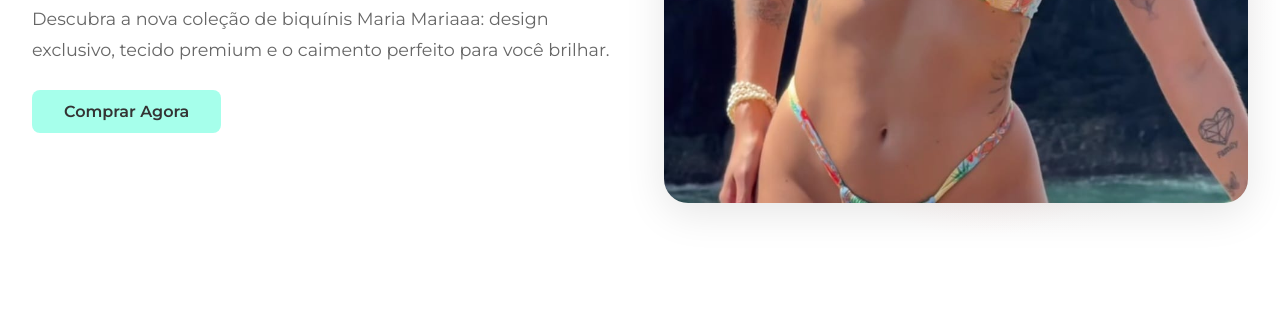
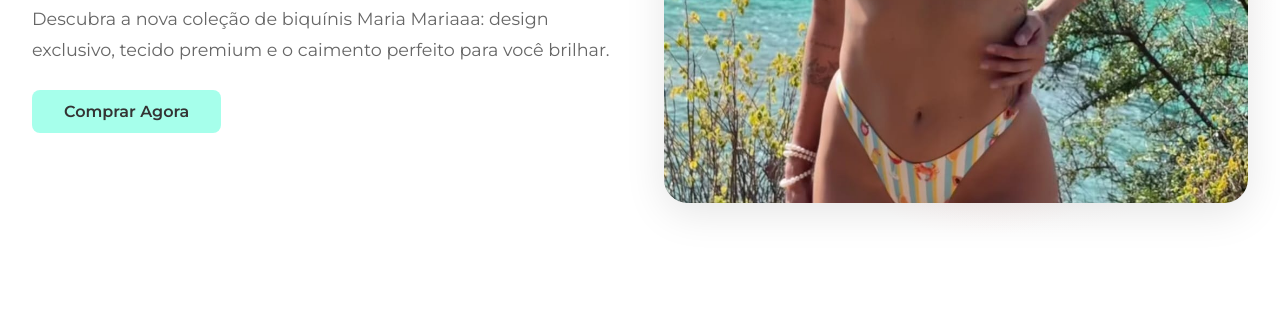
Before and after one commit to viniciusgamasartoratto-dot/MariaMariaaa, a plain HTML site: page index.html in a window 1280 px wide. Shown: the part 343-664 px from the top of the page. Drawn offline with nearby package versions, Linux system fonts and the light colour scheme.

Commit message:
Update index.html

```diff
--- a/index.html
+++ b/index.html
@@ -56,7 +56,7 @@
                     </div>
                 </div>
                 <div class="hero-image">
-                    <img src="1.jpg" alt="Biquíni Maria Mariaaa">
+                    <img src="5.jpeg" alt="Biquíni Maria Mariaaa">
                 </div>
             </div>
         </div>
```
